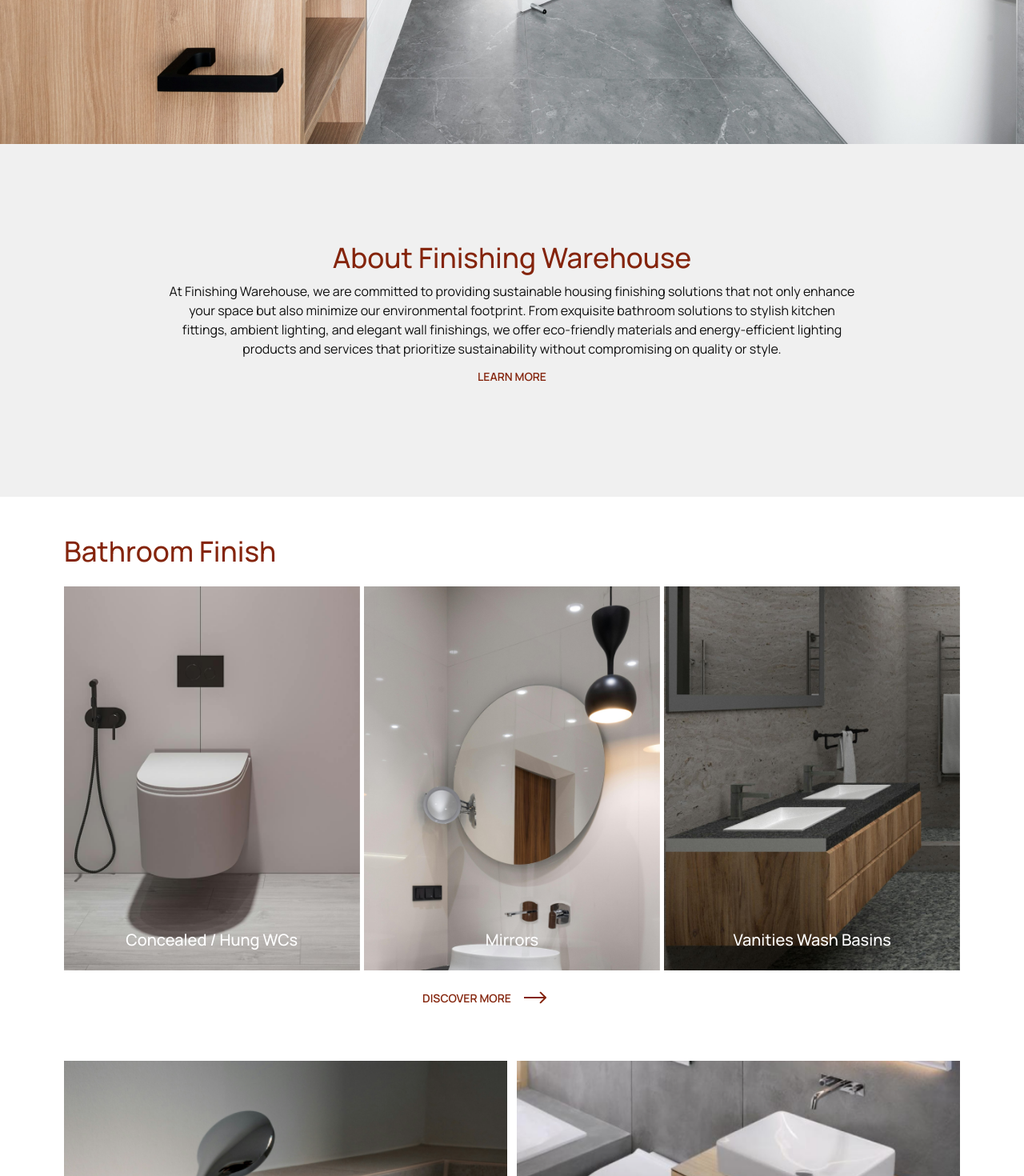
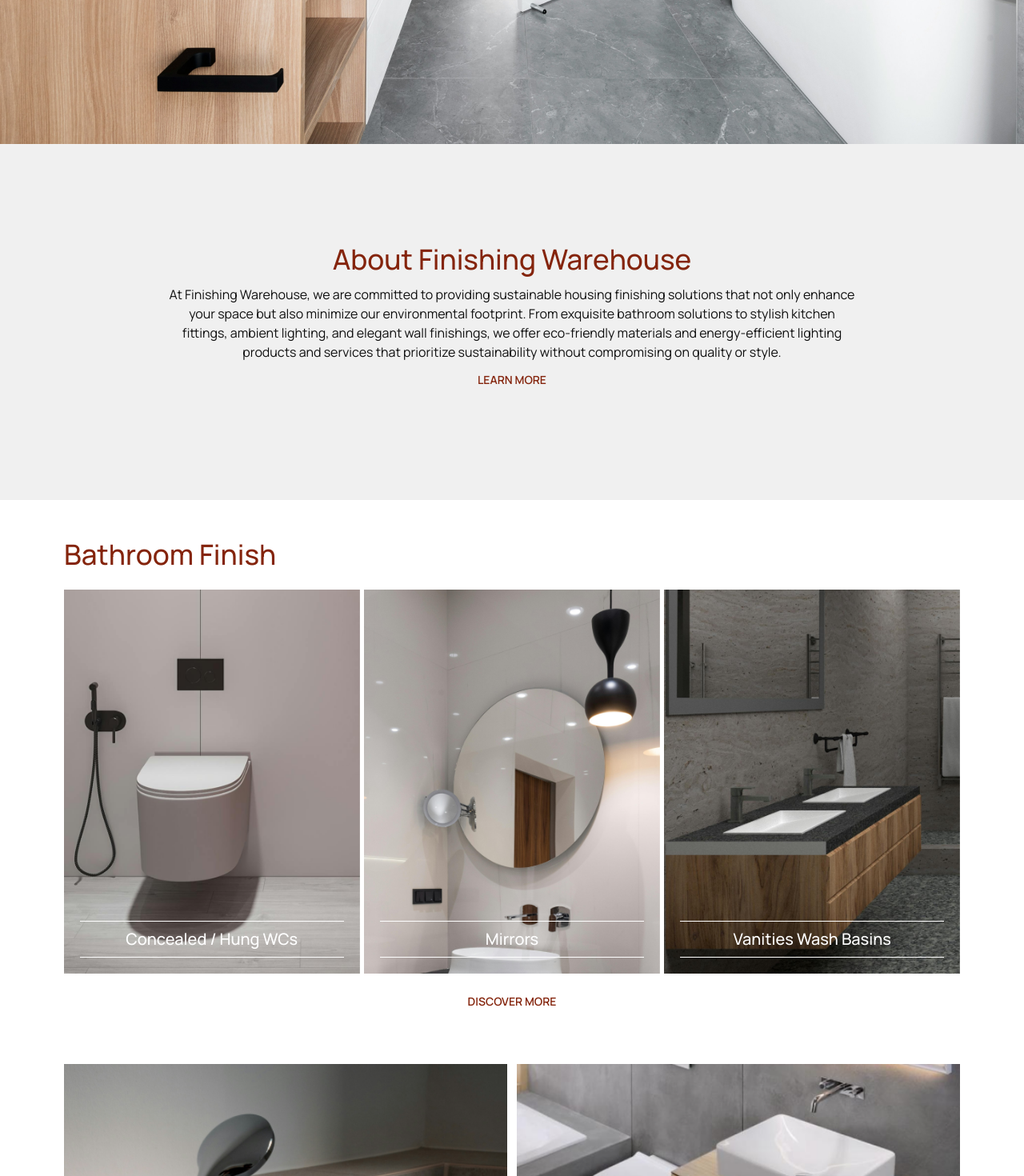
Before and after one commit to Ensio-Creative/finishing-warehouse, a Nuxt app: page / in a window 1280 px wide. Shown: the part 620-2090 px from the top of the page at 80% size. Built offline with nearby package versions, Linux system fonts and the light colour scheme.

Commit message:
corrections commit

```diff
--- a/pages/index.vue
+++ b/pages/index.vue
@@ -50,7 +50,7 @@
       </div>
 
       <div class="absolute lg:top-60 top-24 left-0 right-0 text-center">
-        <p class="lg:text-[50px] leading-10 text-3xl text-white font-bold">Home for innovative and <br>
+        <p class="lg:text-[50px] lg:leading-[50px] text-3xl text-white font-bold">Home for innovative and <br>
           eco-friendly bathroom <br>
           solutions</p>
       </div>
@@ -60,7 +60,7 @@
     </video> -->
     <div class="bg-[#F0F0F0] text-[#84240C] lg:py-32 px-6 py-12">
       <div class="lg:w-[70%] mx-auto text-center">
-        <p class="lg:text-[35px] font-medium mb-4 text-xl ">About Finishing Warehouse</p>
+        <p class="lg:text-[35px] font-medium mb-4 text-2xl ">About Finishing Warehouse</p>
         <p class="text-[#0F0F0F]">At Finishing Warehouse, we are committed to providing sustainable housing finishing
           solutions that not only
           enhance your space but also minimize our environmental footprint. From exquisite bathroom solutions to stylish
@@ -86,7 +86,7 @@
         <div class="lg:w-[33%] lg:mb-0 mb-4 relative">
           <!-- <NuxtLink to="/products/1"> -->
           <img class="w-full" src="/images/categories/002.png" alt="">
-          <p class="absolute bottom-7 left-0 right-0 lg:text-[20px] text-sm font-medium text-center text-white">
+          <p class="absolute bottom-5 p-2 left-5 border-y border-white right-5 lg:text-[20px] text-xl font-medium text-center text-white">
             Concealed / Hung
             WCs</p>
 
@@ -98,7 +98,7 @@
         <div class="lg:w-[33%] lg:mb-0 mb-4  relative">
           <!-- <NuxtLink to="/products/2"> -->
           <img class="w-full" src="/images/categories/003.png" alt="">
-          <p class="absolute bottom-7 left-0 right-0 lg:text-[20px] text-sm font-medium text-center text-white">
+          <p class="absolute bottom-5 p-2 left-5 border-y border-white right-5 lg:text-[20px] text-xl font-medium text-center text-white">
             Mirrors</p>
           <!-- <div class="bg-[#F6F6F6] p-5">
             <p class="lg:text-[16px] font-medium text-center text-sm  text-[#0F0F0F] ">Mirrors</p>
@@ -108,7 +108,7 @@
         <div class="lg:w-[33%] lg:mb-0 mb-4  relative">
           <!-- <NuxtLink to="/products/3"> -->
           <img class="w-full" src="/images/categories/001.png" alt="">
-          <p class="absolute bottom-7 left-0 right-0 lg:text-[20px] text-sm font-medium text-center text-white">
+          <p class="absolute bottom-5 p-2 left-5 border-y border-white right-5 lg:text-[20px] text-xl font-medium text-center text-white">
             Vanities Wash Basins</p>
           <!-- <div class="bg-[#F6F6F6] p-5">
             <p class="lg:text-[16px] text-sm font-medium text-center text-[#0F0F0F] ">Vanities Wash Basins</p>
@@ -119,9 +119,9 @@
       <div class="text-center my-3">
         <NuxtLink to="/products/1">
           <button
-            class="text-[14px] text-center flex mx-auto text-[#84240C] lg:w-60 w-[70%] font-semibold p-2 my-auto">DISCOVER
+            class="text-[14px] text-center mx-auto text-[#84240C] lg:w-60 w-[70%] font-semibold p-2 my-auto">DISCOVER
             MORE
-            <img class="my-auto ml-4" src="/images/new-arrow.svg" alt="">
+            <!-- <img class="my-auto ml-4" src="/images/new-arrow.svg" alt=""> -->
           </button>
         </NuxtLink>
       </div>
```
